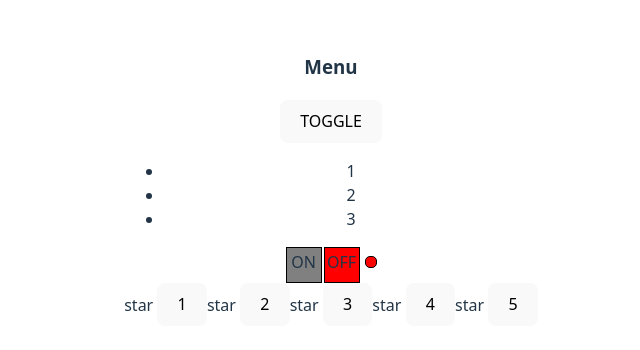
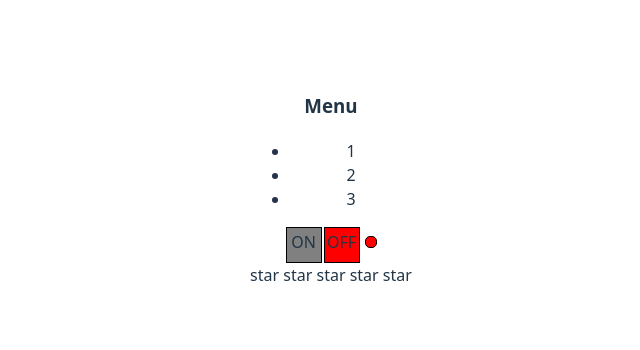
Before and after one commit to Anton-013/react-ts-kabzda, a React (Vite) app: page / in a window 1280 px wide. Shown: the part 220-570 px from the top of the page, without its empty margins (309-949 px from the left). Built offline with nearby package versions, Linux system fonts and the light colour scheme.

Commit message:
add uncontrol callback

```diff
--- a/src/components/Rating/Rating.tsx
+++ b/src/components/Rating/Rating.tsx
@@ -24,10 +24,6 @@
 const Star = (props: StarPropsType) => {
     console.log("Star")
 
-    if (props.selected === true) {
-        return <span><b>star</b> </span>
-    } else {
-        return <span>star </span>
-    }
+    return <span>{props.selected ? <b>star </b> : 'star '}</span>
 
 }
--- a/src/components/UncontrolledAccordion/UncontrolledAccordion.tsx
+++ b/src/components/UncontrolledAccordion/UncontrolledAccordion.tsx
@@ -13,17 +13,21 @@
 
     return (
         <>
-            <AccordionTitle title={props.title} />
-            <button onClick={() => {setCollapsed(!collapsed)}}>TOGGLE</button>
+            <AccordionTitle title={props.title} onClick={() => setCollapsed(!collapsed)} />
             {!collapsed && <AccordionBody />}
         </>
     )
 }
 
-const AccordionTitle = (props: any) => {
+type AccordionTitlePropsType = {
+    title: string
+    onClick: () => void
+}
+
+const AccordionTitle = (props: AccordionTitlePropsType) => {
     console.log("AccordionTitle")
     return (
-        <h3>{props.title}</h3>
+        <h3 onClick={() => {props.onClick()}}>{props.title}</h3>
     )
 }
 
--- a/src/components/UncontrolledRating/UncontrolledRating.tsx
+++ b/src/components/UncontrolledRating/UncontrolledRating.tsx
@@ -11,26 +11,27 @@
 
     return (
         <div>
-            <Star selected={value > 0} /><button onClick={() => setValue(1)}>1</button>
-            <Star selected={value > 1} /><button onClick={() => setValue(2)}>2</button>
-            <Star selected={value > 2} /><button onClick={() => setValue(3)}>3</button>
-            <Star selected={value > 3} /><button onClick={() => setValue(4)}>4</button>
-            <Star selected={value > 4} /><button onClick={() => setValue(5)}>5</button>
+            <Star selected={value > 0} setValue={setValue} value={1} />
+            <Star selected={value > 1} setValue={setValue} value={2} />
+            <Star selected={value > 2} setValue={setValue} value={3} />
+            <Star selected={value > 3} setValue={setValue} value={4} />
+            <Star selected={value > 4} setValue={setValue} value={5} />
         </div>
     )
 }
 
 type StarPropsType = {
     selected: boolean
+    value: 1 | 2 | 3 | 4 | 5
+    setValue: (value: 1 | 2 | 3 | 4 | 5) => void
 }
 
 const Star = (props: StarPropsType) => {
     console.log("Star")
 
-    if (props.selected === true) {
-        return <span><b>star</b> </span>
-    } else {
-        return <span>star </span>
-    }
-
+    return (
+        <span onClick={() => { props.setValue(props.value) }}>
+            {props.selected ? <b>star </b> : "star "}
+        </span>
+    )
 }
```
